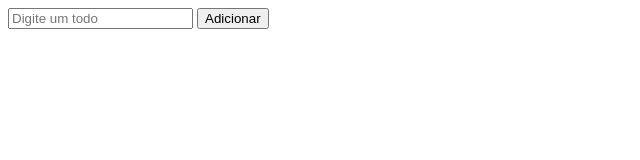
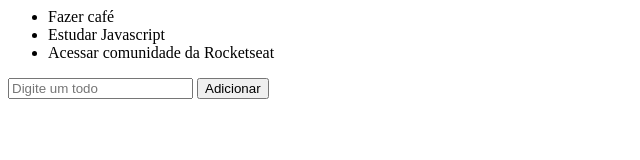
Before and after one commit to thiagoyf/js_rocketseat, a plain HTML site: page app_todos/index.html in a window 1280 px wide. Shown: the whole page, without its empty margins (0-640 px from the left). Drawn offline with Linux system fonts and the light colour scheme.

Commit message:
commiting .editorconfig to change the configuration of the editor, implementing the rendering of todosand changing identations

```diff
--- a/app_todos/todos.js
+++ b/app_todos/todos.js
@@ -3,7 +3,19 @@ var inputElement = document.querySelector('#app input');
 var buttonElement = document.querySelector('#app button');
 
 var todos = [
-    'Fazer café',
-    'Estudar Javascript',
-    'Acessar comunidade da Rocketseat'
+  'Fazer café',
+  'Estudar Javascript',
+  'Acessar comunidade da Rocketseat'
 ];
+
+function renderTodos() {
+  for (todo of todos) {
+    var todoElement = document.createElement('li');
+    var todoText = document.createTextNode(todo);
+
+    todoElement.appendChild(todoText);
+    listElement.appendChild(todoElement);
+  }
+}
+
+renderTodos();
```
Also changed, not shown: desafio2/d02-01.html (+1 -1 lines), desafio2/d02-02.html (+1 -1 lines), desafio2/d02-04.html (+1 -1 lines), app_todos/index.html (indentation only), desafio1/d01-01.html (indentation only), desafio1/d01-02.html (indentation only), desafio1/d01-03.html (indentation only), desafio1/d01-04.html (indentation only), desafio1/d01-05.html (indentation only), desafio2/d02-03.html (indentation only), 1 other file.
